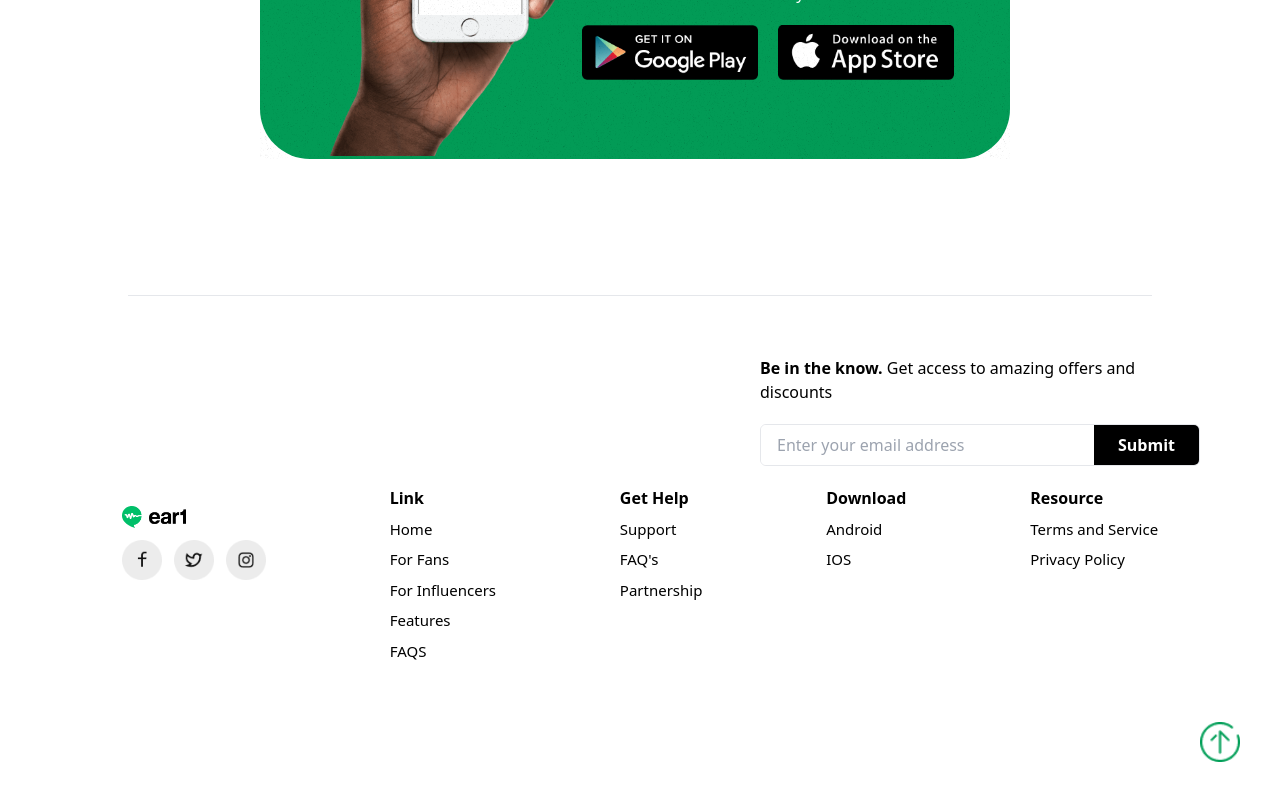
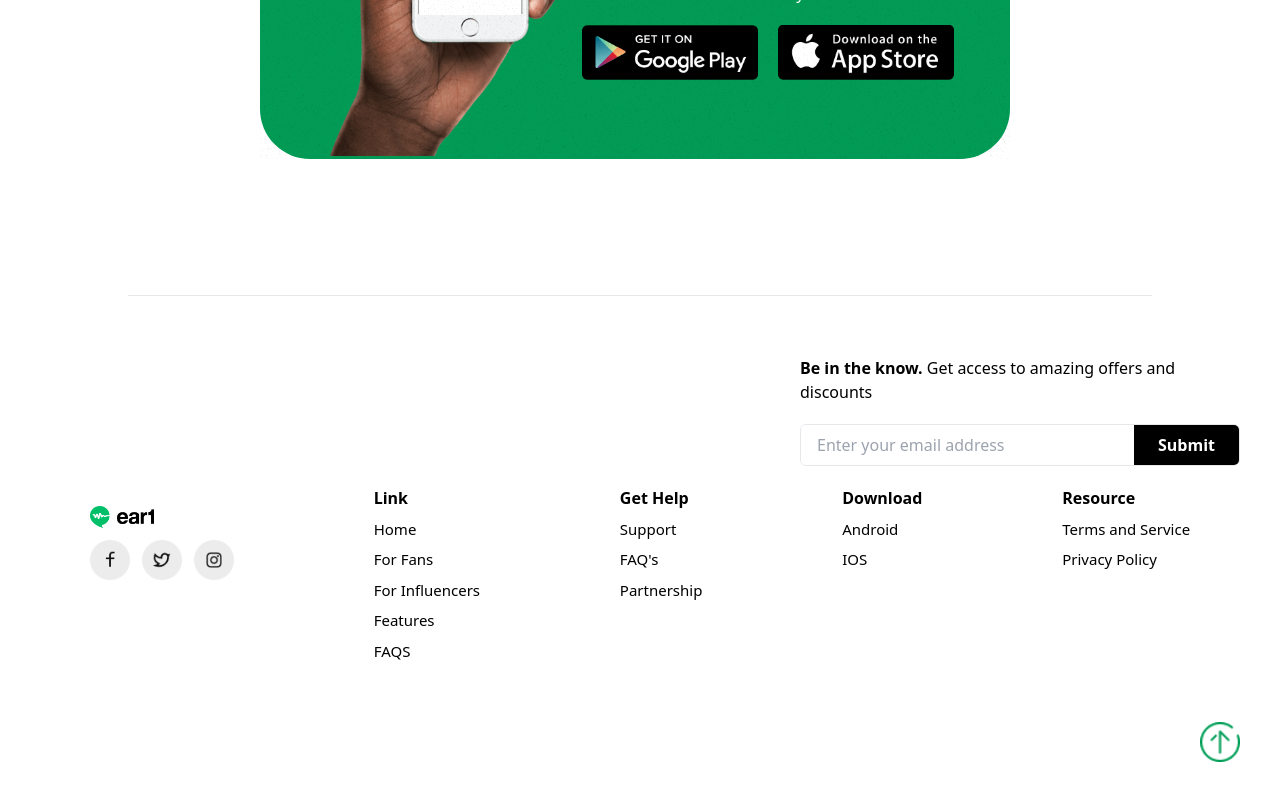
Before and after one commit to Ediana-Ekanem/ear-app, a React (Vite) app: page / in a window 1280 px wide. Shown: the part 5239-6039 px from the top of the page. Built offline with nearby package versions, Linux system fonts and the light colour scheme.

Commit message:
final commit

```diff
--- a/src/components/Faqs.jsx
+++ b/src/components/Faqs.jsx
@@ -93,7 +93,7 @@ const Faqs = () => {
       </div>
 
       <section>
-        <div className="px-20 py-10 ">
+        <div className="px-10 py-10 ">
           <div className="flex  justify-center md:justify-end mb-5">
             <div className=" w-full max-w-[440px]">
               <div className=" w-full">
```
